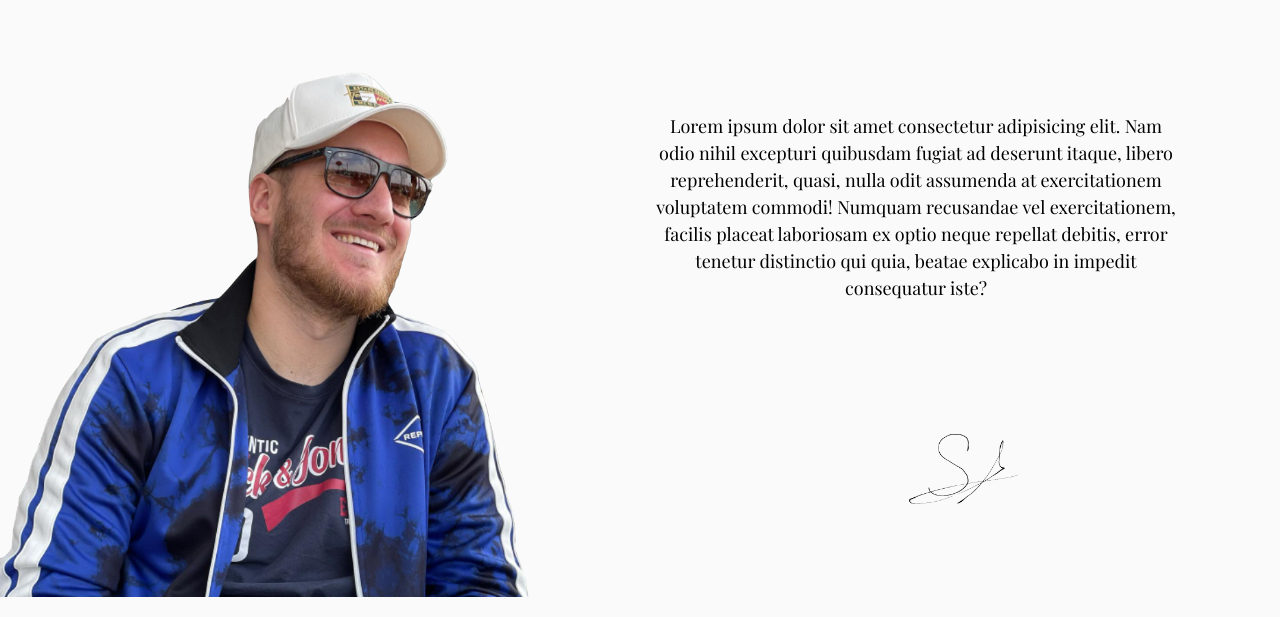
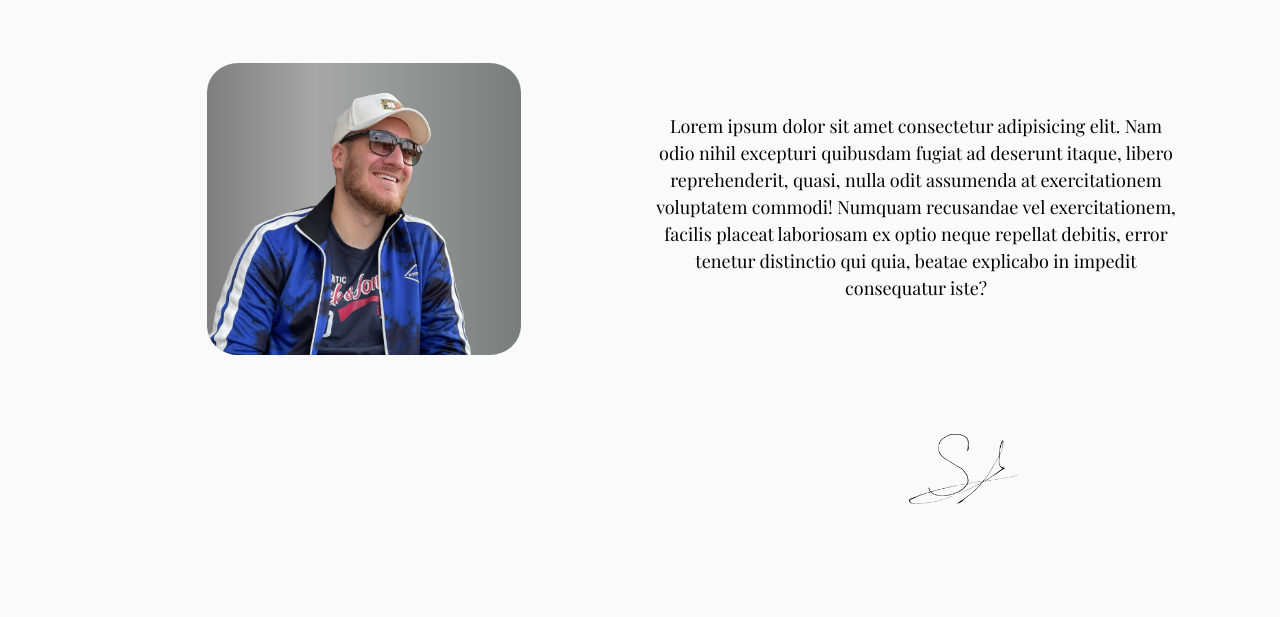
Before and after one commit to Ferman2323/My-WS-PROJECT-2, a plain HTML site: page index.html in a window 1280 px wide. Shown: the part 269-886 px from the top of the page. Drawn offline with nearby package versions, Linux system fonts and the light colour scheme; a web font is replaced by a local one.

Commit message:
Add files via upload

```diff
--- a/index.html
+++ b/index.html
@@ -44,8 +44,11 @@
     </div>
     <div class="main">
       <div class="row">
-        <div id="one" class=" text-center col-xs-12 col-sm-12 col-lg-6 col-xl-6">
-          <img src="img/Untitled_ccexpress (1).png" style="margin:0 auto;" alt="" class="img-fluid" />
+        <div
+          id="one"
+          class="text-center col-xs-12 col-sm-12 col-lg-6 col-xl-6 profile"
+        >
+          <img src="img/Untitled_ccexpress (1).png" alt="" class="img-fluid" />
         </div>
         <div class="about-me col-xs-12 col-sm-12 col-lg-6 col-xl-6">
           <p>
--- a/main.css
+++ b/main.css
@@ -90,21 +90,26 @@ a {
   padding-right: 100px;
   font-size: 18px;
 }
+
 .profile img {
   margin-top: 50px;
   margin-left: 100px;
-  width: 70%;
-  border-radius: 50%;
-  background-color: grey;
+  width: 50%;
+  border-radius: 10%;
+  background: rgb(126, 126, 126);
+  background: linear-gradient(
+    90deg,
+    rgba(126, 126, 126, 1) 0%,
+    rgba(167, 167, 167, 1) 35%,
+    rgba(123, 125, 125, 1) 100%
+  );
 }
 .signature {
   margin-top: 100px;
   width: 30%;
 }
 
-
 @media (max-width: 576px) {
-
   body {
     overflow-x: hidden !important;
   }
@@ -119,7 +124,7 @@ a {
     font-size: 22px;
   }
   .main-text p {
-    font-size: 20px;;
+    font-size: 20px;
   }
 
   .about-me p {
@@ -141,11 +146,10 @@ a {
     border-radius: 0% !important;
     background-color: grey;
   }
-  #one{
+  #one {
     display: flex;
     justify-content: center;
     align-items: center;
-
   }
   #one img {
     width: 50%;
@@ -176,7 +180,7 @@ a {
   .nav-menu {
     position: fixed;
     left: -100%;
-    top: 100px;
+    top: 70px;
     gap: 0;
     flex-direction: column;
     background-color: white;
@@ -235,8 +239,15 @@ a {
     border-radius: 50%;
     background-color: grey;
   }
+
   #one img {
     width: 60%;
+  }
+}
+@media (min-width: 993px) {
+  body {
+    overflow-x: hidden;
+    overflow-y: hidden;
   }
 }
 .overlay {
```
